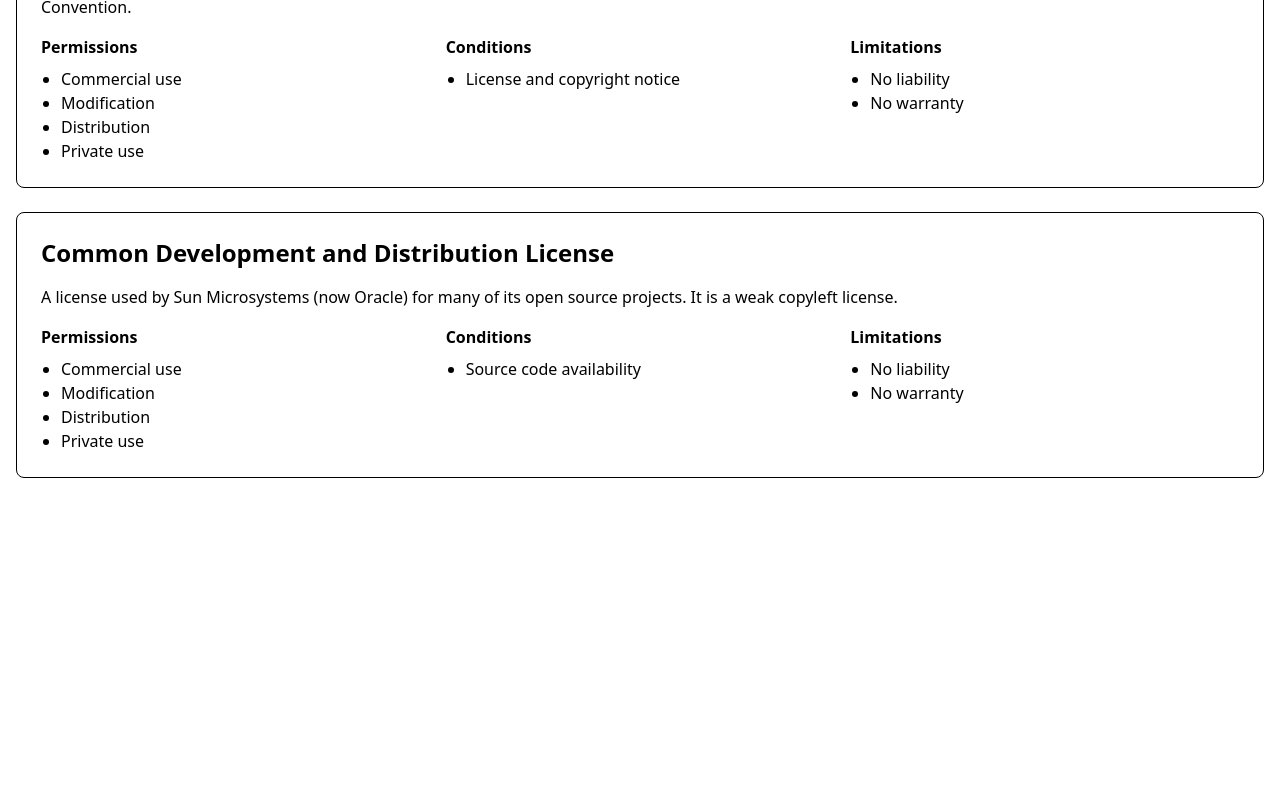
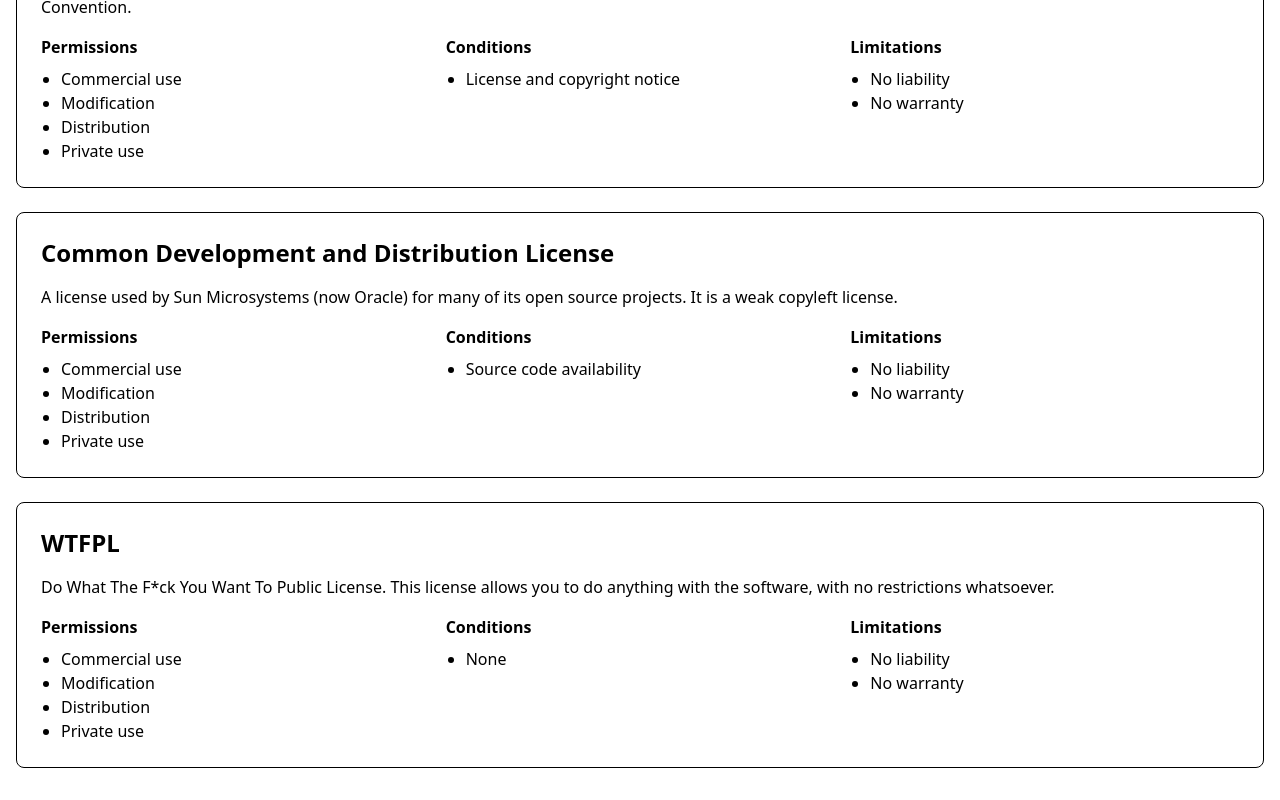
Before and after one commit to minagishl/license-explorer, a Preact app: page / in a window 1280 px wide. Shown: the part 4146-4946 px from the top of the page. Before the commit the page ends 4656 px from the top, so only its background shows below. Built offline with nearby package versions, Linux system fonts and the light colour scheme.

Commit message:
feat: add WTFPL license

```diff
--- a/src/licenses.ts
+++ b/src/licenses.ts
@@ -310,6 +310,25 @@
       ja: ['無保証', '無責任'],
     },
   },
+  {
+    name: 'WTFPL',
+    description: {
+      en: 'Do What The F*ck You Want To Public License. This license allows you to do anything with the software, with no restrictions whatsoever.',
+      ja: 'あなたが望むことをするパブリックライセンス。このライセンスは、ソフトウェアに対して何でも行うことを許可し、一切の制限はありません。',
+    },
+    permissions: {
+      en: ['Commercial use', 'Modification', 'Distribution', 'Private use'],
+      ja: ['商用利用', '改変', '配布', '私的利用'],
+    },
+    conditions: {
+      en: ['None'],
+      ja: ['なし'],
+    },
+    limitations: {
+      en: ['No liability', 'No warranty'],
+      ja: ['免責', '無保証'],
+    },
+  },
 ];
 
 export const licenseAliases: LicenseAlias[] = [
@@ -381,4 +400,8 @@
     name: 'Common Development and Distribution License',
     aliases: ['CDDL', 'cddl'],
   },
+  {
+    name: 'WTFPL',
+    aliases: ['WTFPL', 'wtfpl'],
+  },
 ];
```
